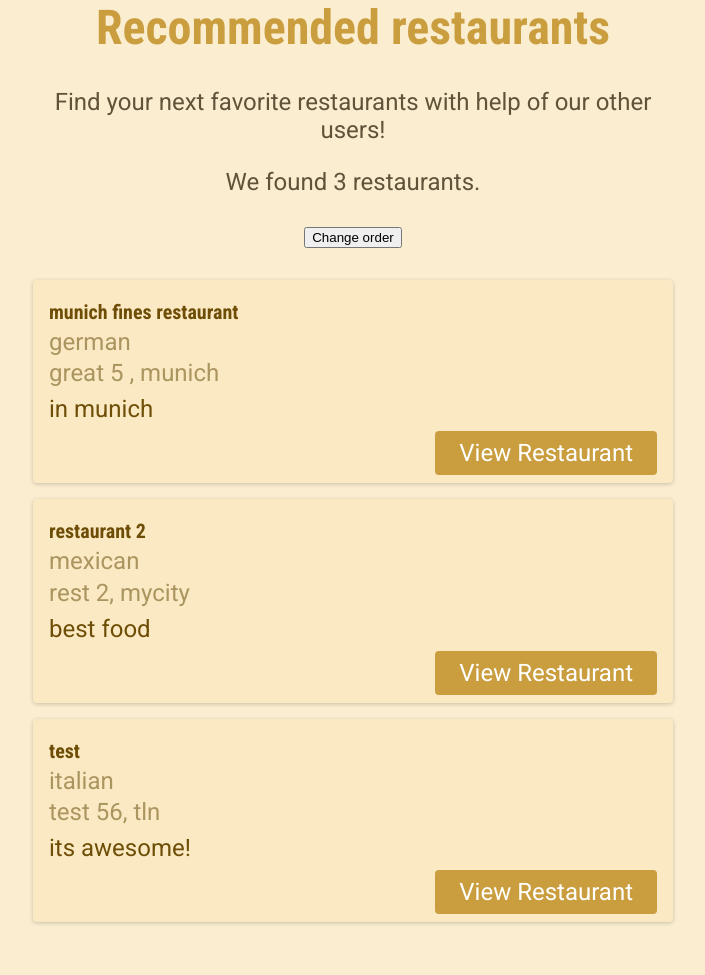
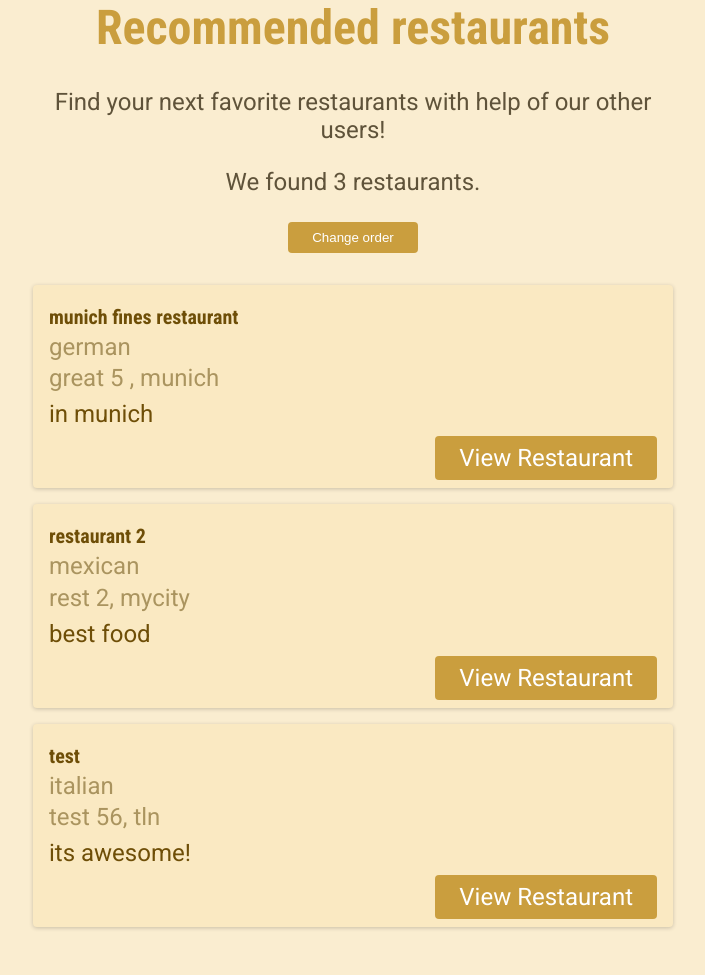
Before and after one commit to henri201/expressJS-project, a Node server app: page /restaurants in a window 1280 px wide. Shown: the part 129-1104 px from the top of the page, without its empty margins (287-992 px from the left). Before the commit the page ends 1053 px from the top, so only its background shows below. Run offline with Node 20, Linux system fonts and the light colour scheme.

Commit message:
button update

```diff
--- a/public/styles/restaurants.css
+++ b/public/styles/restaurants.css
@@ -42,15 +42,19 @@ main {
     text-align: right;
   }
 
-  .restaurant-actions a {
+  .restaurant-actions a,
+  .btn {
     padding: 0.5rem 1.5rem;
     background-color: rgb(202, 158, 62);
     border-radius: 4px;
     color: white;
     text-decoration: none;
+    cursor: pointer;
+    border: none;
   }
 
   .restaurant-actions a:hover,
-  .restaurant-actions a:active {
+  .restaurant-actions a:active,
+  .btn:hover{
     background-color: rgb(202, 141, 62);
   }
--- a/views/restaurants.ejs
+++ b/views/restaurants.ejs
@@ -14,7 +14,10 @@
       <% } else { %>
         <p>Find your next favorite restaurants with help of our other users!</p>
         <p>We found <%= numberOfRestaurants %> restaurants.</p>
-        <button class="btn">Change order</button>
+        <form action="/restaurants" method="GET">
+          <input type="hidden" value="asc" name="order">
+          <button class="btn">Change order</button>
+        </form>
         <ul id="restaurants-list">
           <% for(const restaurant of restaurants){ %>
           <%- include('includes/restaurants/restaurant-item', {restaurant: restaurant}) %>
```
